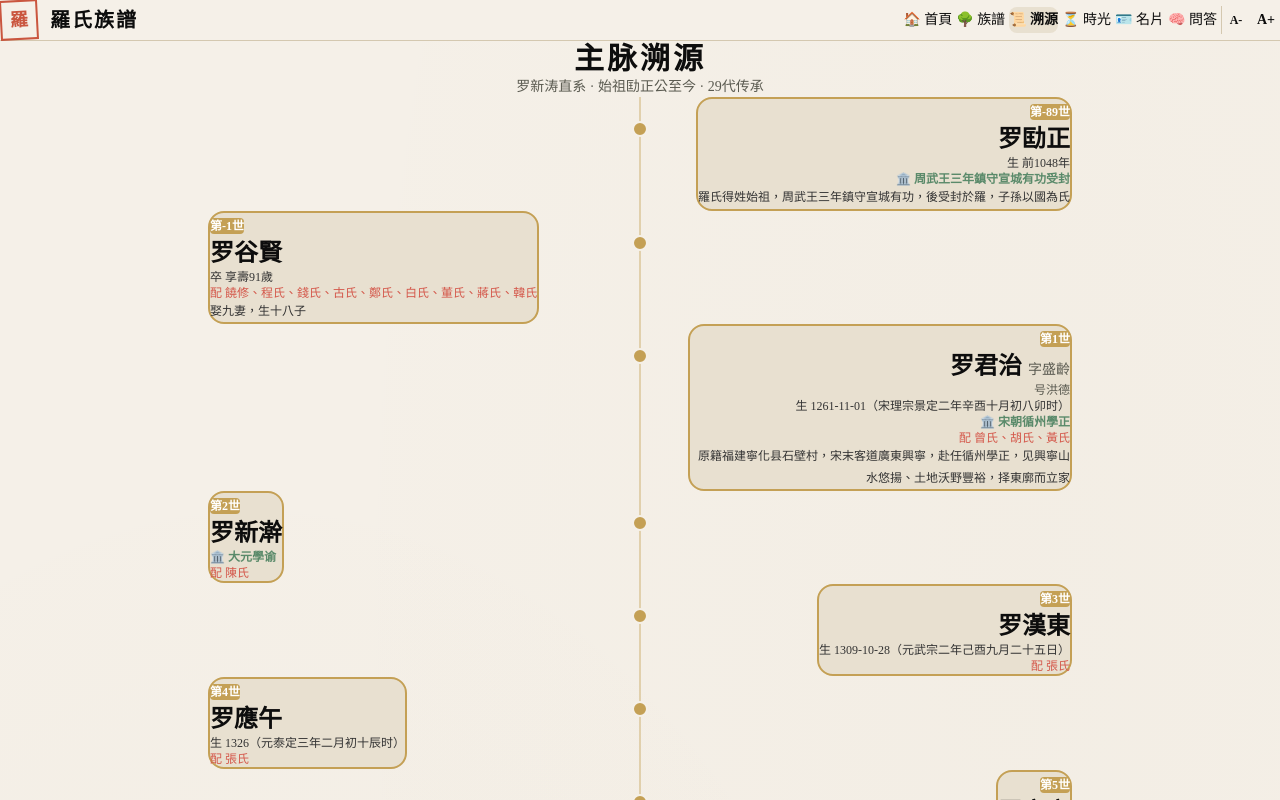
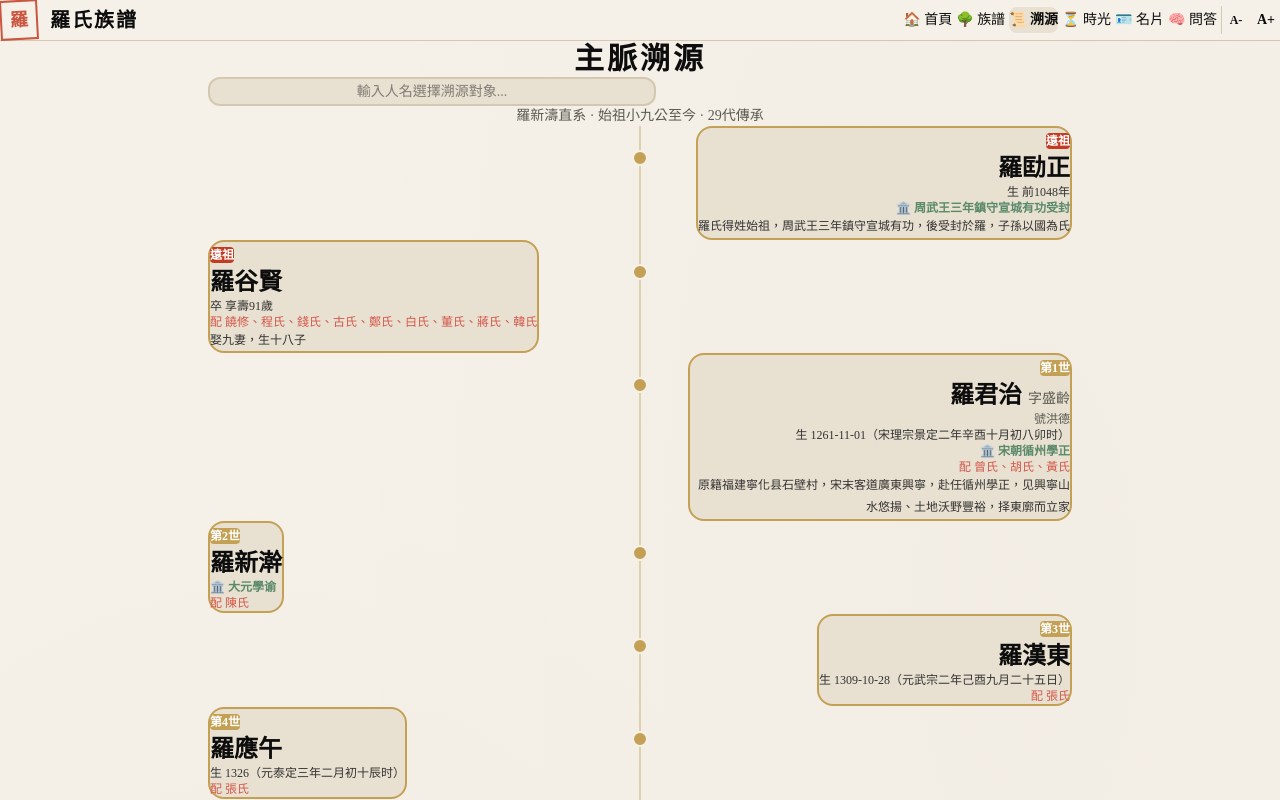
Before and after one commit to davidluo202/luo-zupu, a Vue app: page /lineage in a window 1280 px wide. Shown: the top 800 px of the page. Built offline with nearby package versions, Linux system fonts and the light colour scheme; a web font is replaced by a local one.

Commit message:
溯源頁支持選擇任意人員 + 簡繁搜索
Co-Authored-By: Claude Opus 4.6 (1M context) <noreply@anthropic.com>

```diff
--- a/src/views/LineageView.vue
+++ b/src/views/LineageView.vue
@@ -1,64 +1,75 @@
 <template>
   <div class="max-w-4xl mx-auto page-margin px-4 py-8">
-    <h1 class="ink-title text-3xl font-bold text-center mb-2 tracking-widest">主脉溯源</h1>
-    <p class="text-center mb-8 text-sm" style="color: var(--ink-light); font-family: var(--font-kai)">
-      罗新涛直系 · 始祖劻正公至今 · {{ lineageMembers.length }}代传承
+    <h1 class="ink-title text-3xl font-bold text-center mb-2 tracking-widest">主脈溯源</h1>
+
+    <!-- Person selector -->
+    <div class="max-w-md mx-auto mb-6">
+      <div class="relative">
+        <input v-model="searchQuery" @input="onSearch" :placeholder="selectedPerson ? '' : '輸入人名選擇溯源對象...'"
+          class="w-full px-4 py-3 rounded-xl border-2 text-sm ink-body text-center"
+          style="background: var(--paper-aged); border-color: var(--paper-dark)">
+        <div v-if="searchResults.length" class="absolute z-50 w-full mt-1 rounded-xl shadow-lg overflow-hidden border"
+          style="background: var(--paper-cream); border-color: var(--paper-dark)">
+          <button v-for="m in searchResults" :key="m.id" @click="selectPerson(m)"
+            class="w-full text-left px-4 py-2.5 text-sm ink-body border-b"
+            style="border-color: var(--paper-dark)"
+            onmouseover="this.style.background='var(--paper-aged)'" onmouseout="this.style.background='var(--paper-cream)'">
+            <span class="font-bold">羅{{ m.name }}</span>
+            <span v-if="m.courtesy" class="ml-1" style="color: var(--ink-light)">字{{ m.courtesy }}</span>
+            <span class="ml-2 text-xs" style="color: var(--gold-dark)">第{{ m.generation }}世</span>
+          </button>
+        </div>
+      </div>
+    </div>
+
+    <p class="text-center mb-8 text-sm" style="color: var(--ink-light)">
+      {{ selectedPerson ? '羅' + selectedPerson.name + '直系' : '羅新濤直系' }} · 始祖小九公至今 · {{ lineageMembers.length }}代傳承
     </p>
 
     <!-- Vertical scroll lineage -->
     <div class="relative">
-      <!-- Center line -->
       <div class="absolute left-1/2 top-0 bottom-0 w-0.5 -translate-x-1/2" style="background: var(--gold-bright); opacity: 0.4"></div>
 
       <div v-for="(m, i) in lineageMembers" :key="m.id"
         class="relative mb-6 fade-in-up" :style="{ animationDelay: i * 0.05 + 's' }">
-        <!-- Gold dot on center line -->
         <div class="absolute left-1/2 top-6 w-4 h-4 rounded-full -translate-x-1/2 z-10 border-2"
-          style="background: var(--gold-bright); border-color: var(--paper-cream)"></div>
+          :style="m.id === (selectedPerson?.id || 'xintao') ? 'background: var(--red-seal); border-color: var(--paper-cream); width: 20px; height: 20px' : 'background: var(--gold-bright); border-color: var(--paper-cream)'"></div>
 
-        <!-- Card alternating left/right -->
         <div :class="i % 2 === 0 ? 'mr-[52%] pr-6 text-right' : 'ml-[52%] pl-6 text-left'">
           <div class="person-card inline-block p-4 rounded-2xl max-w-sm"
-            :style="isMainBranch(m) ? 'background: var(--paper-aged); border: 2px solid var(--gold-bright)' : 'background: var(--paper-aged); border: 1px solid var(--paper-dark)'"
+            :style="m.id === (selectedPerson?.id || 'xintao') ? 'background: var(--paper-aged); border: 3px solid var(--red-seal)' : 'background: var(--paper-aged); border: 2px solid var(--gold-bright)'"
             @click="$router.push('/person/' + m.id)">
 
-            <!-- Generation badge -->
             <div class="inline-block px-2 py-0.5 rounded text-xs mb-2 font-bold"
-              :style="m.generation === 0 ? 'background: var(--red-seal); color: white' : 'background: var(--gold-bright); color: white'">
-              {{ m.generation === 0 ? '始祖' : (m.generation === 89 ? '八十九世' : '第' + m.generation + '世') }}
+              :style="m.generation < 0 ? 'background: var(--red-seal); color: white' : 'background: var(--gold-bright); color: white'">
+              {{ m.generation < 0 ? '遠祖' : '第' + m.generation + '世' }}
             </div>
 
-            <!-- Name -->
             <div class="ink-title text-2xl font-bold mb-1">
-              罗{{ m.name }}
+              羅{{ m.name }}
               <span v-if="m.courtesy" class="text-sm font-normal" style="color: var(--ink-light)">字{{ m.courtesy }}</span>
             </div>
 
-            <!-- Alias & Posthumous -->
             <div v-if="m.alias || m.posthumous" class="text-xs mb-2" style="color: var(--ink-light)">
-              <span v-if="m.alias">号{{ m.alias }}</span>
+              <span v-if="m.alias">號{{ m.alias }}</span>
               <span v-if="m.alias && m.posthumous"> · </span>
-              <span v-if="m.posthumous">谥{{ m.posthumous }}</span>
+              <span v-if="m.posthumous">謚{{ m.posthumous }}</span>
             </div>
 
-            <!-- Dates -->
             <div v-if="m.birth || m.death" class="text-xs mb-2" style="color: var(--ink-medium)">
               {{ formatDate(m) }}
             </div>
 
-            <!-- Title/Position -->
             <div v-if="m.title" class="text-xs mb-2 font-bold" style="color: var(--jade-green)">
               🏛️ {{ m.title }}
             </div>
 
-            <!-- Spouses -->
             <div v-if="m.spouses?.length" class="text-xs mb-2" style="color: var(--red-marriage)">
               <span v-for="(s, si) in m.spouses" :key="si">
                 {{ si > 0 ? '、' : '配 ' }}{{ s.name }}
               </span>
             </div>
 
-            <!-- Deeds -->
             <div v-if="m.deeds" class="text-xs leading-relaxed mt-2 ink-body" style="color: var(--ink-medium)">
               {{ m.deeds.length > 60 ? m.deeds.substring(0, 60) + '...' : m.deeds }}
             </div>
@@ -70,16 +81,66 @@
 </template>
 
 <script setup>
-import { computed } from 'vue'
+import { ref, computed } from 'vue'
 import { members, mainLineage } from '@/data/genealogy.js'
+import { toTraditional } from '@/data/simplifiedMap.js'
 
-const lineageMembers = computed(() =>
-  mainLineage.map(id => members.find(m => m.id === id)).filter(Boolean)
-)
+const treeMembers = members.filter(m => m.generation >= 1)
+const searchQuery = ref('')
+const searchResults = ref([])
+const selectedPerson = ref(null)
 
-function isMainBranch(m) {
-  return mainLineage.includes(m.id)
+function onSearch() {
+  const q = searchQuery.value.trim()
+  if (!q) { searchResults.value = []; return }
+  const qt = toTraditional(q)
+  searchResults.value = treeMembers.filter(m =>
+    m.name.includes(q) || m.name.includes(qt) ||
+    (m.courtesy && (m.courtesy.includes(q) || m.courtesy.includes(qt)))
+  ).slice(0, 8)
 }
+
+function selectPerson(m) {
+  selectedPerson.value = m
+  searchQuery.value = ''
+  searchResults.value = []
+}
+
+function buildParentMap() {
+  const map = new Map()
+  for (const m of treeMembers) {
+    if (m.spouses) for (const sp of m.spouses) {
+      if (sp.children) for (const cid of sp.children) {
+        if (!map.has(cid)) map.set(cid, [])
+        map.get(cid).push(m.id)
+      }
+    }
+  }
+  return map
+}
+
+function findAncestryPath(personId) {
+  const parentMap = buildParentMap()
+  const path = [personId]
+  let current = personId
+  const visited = new Set()
+  while (parentMap.has(current) && !visited.has(current)) {
+    visited.add(current)
+    const parents = parentMap.get(current)
+    if (parents.length > 0) { path.unshift(parents[0]); current = parents[0] }
+    else break
+  }
+  return path
+}
+
+const lineageMembers = computed(() => {
+  if (selectedPerson.value) {
+    const path = findAncestryPath(selectedPerson.value.id)
+    return path.map(id => members.find(m => m.id === id)).filter(Boolean)
+  }
+  // Default: 新濤 lineage
+  return mainLineage.map(id => members.find(m => m.id === id)).filter(Boolean)
+})
 
 function formatDate(m) {
   let s = ''
```
